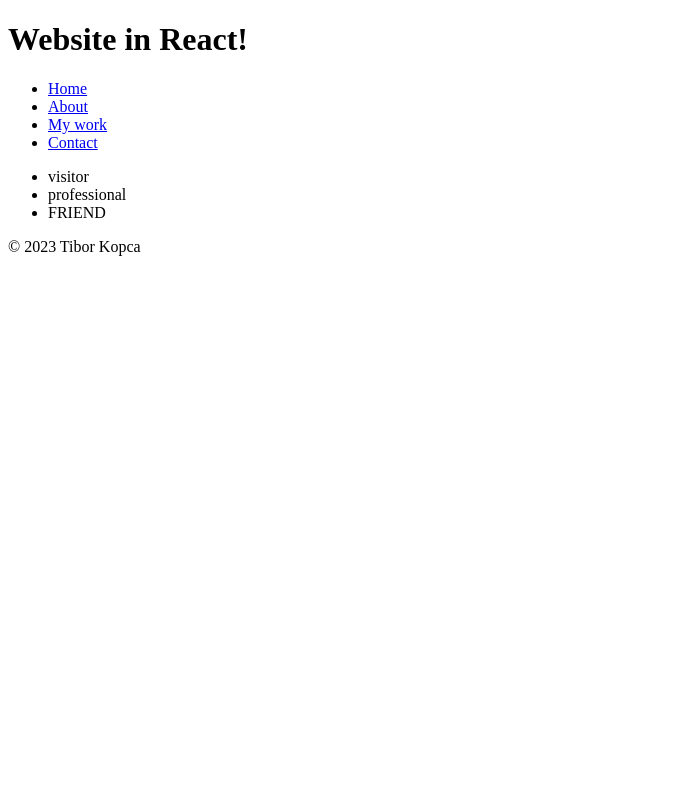
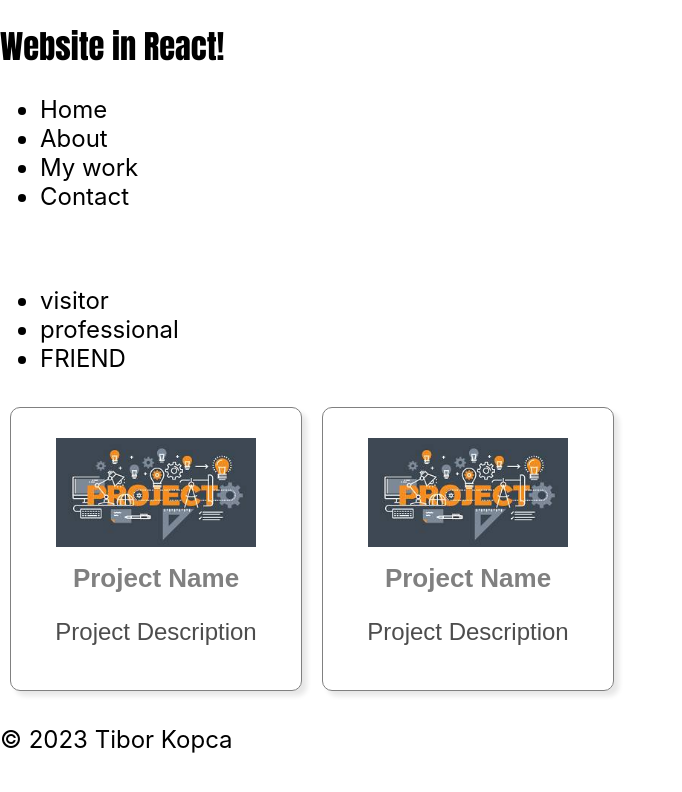
Before and after one commit to TiborKopca/ReactApp2023, a React (Vite) app: page / in a window 1280 px wide. Shown: the top 792 px of the page, without its empty margins (0-682 px from the left). Built offline with nearby package versions, Linux system fonts and the light colour scheme.

Commit message:
Added card component and todo

```diff
--- a/src/App.css
+++ b/src/App.css
@@ -1,7 +1,75 @@
-/*MEDIA QUERRIES*/
-@media screen and (max-width:768px){
+var{
+  --fontBaseColor: #444444;
+  --headingsColor: #222222;
+  --hyperlinksColor: #3b82f3;
+  --hyperlinksFocusColor: #1d4ed8;
+}
+
+/* BASE XS CSS/Mobile devices*/
+html{
+  /*small = 12px;*/
+  font-size: small;
+
+}
+body{
+  margin:0;
+  padding:0;
+  font-family: Inter, sans-serif;
+  color: var(--fontBaseColor);
+}
+h1,h2,h3,h4,h5,h6{
+  font-family: Impact, Haettenschweiler, 'Arial Narrow Bold', sans-serif;
+  font-weight: 600;
+  color: var(--headingsColor);
+}
+h1{ font-size: 2.5rem;}
+h2{ font-size: 2rem;}
+h3{ font-size: 1.75rem;}
+h4{ font-size: 1.5rem;}
+h5{ font-size: 1.25rem;}
+h6{ font-size: 1rem;}
+/*zmena farby na <a> nefunguje!*/
+a{
+  text-decoration: none;
+  color: var(--hyperlinksColor);
+}
+a:hover, a:focus{
+  color: var(--hyperlinksFocusColor);
+}
+
+header{
+  /*backup viewport, if the browser doesnt understand dvh/svh/lvh*/
+  min-height: 30vh;
+  min-height: 30svh;
+}
+
+
+
+
+
+
+/* MD CSS /Tablets */
+@media screen and (min-width:576px){
   body{
-    font-size:smaller;
+    font-size: medium;
+  }
+}
+/* MD CSS /Tablets */
+@media screen and (min-width:768px){
+  body{
+    font-size: large;
+  }
+}
+/* LG CSS /Desktop */
+@media screen and (min-width:992px){
+  body{
+    font-size: larger;
+  }
+}
+/* XL CSS /Extra large devices,TV */
+@media screen and (min-width:1200px){
+  body{
+    font-size: x-large;
   }
 }
 
--- a/src/Body.jsx
+++ b/src/Body.jsx
@@ -1,13 +1,18 @@
-function Body(){
+import Card from "./components/Card.jsx";
+function Body() {
   const visitor = "visitor";
   const employer = "professional";
   const friend = "friend";
-    return(
+  return (
+    <>
       <ul>
         <li>{visitor}</li>
         <li>{employer}</li>
         <li>{friend.toUpperCase()}</li>
       </ul>
+      <Card></Card>
+      <Card></Card>
+    </>
   );
 }
-export default Body
+export default Body;
--- /dev/null
+++ b/src/components/Card.jsx
@@ -0,0 +1,14 @@
+//if we want to import image from file structure
+import profilePicture from '../assets/images/project1.jpeg'
+
+function Card(){
+    return(
+        <div className="card">
+            <img className='cardImage' alt="Project picture alternate description" src={profilePicture}></img>
+            <h2 className='cardTitle'>Project Name</h2>
+            <p className='cardText'>Project Description</p>
+        </div>
+    );
+}
+
+export default Card
--- a/src/index.css
+++ b/src/index.css
@@ -1,3 +1,29 @@
+.card{
+  border: 1px solid hsl(0, 0%, 50%);
+  border-radius: 10px;
+  box-shadow: 5px 5px 5px hsla(0, 0%, 9%, 0.1);
+  padding: 20px;
+  margin: 10px;
+  text-align: center;
+  max-width: 250px;
+  display: inline-block;
+}
+.card .cardImage{
+  max-width: 80%;
+  /* width: 100%; */
+  height:auto;
+  margin:10px;
+}
+.cardTitle{
+  font-family: Arial, Helvetica, sans-serif;
+  margin:0;
+  color: hsl(0, 0%, 50%);
+}
+.card .cardText{
+  font-family: Arial, Helvetica, sans-serif;
+  color: hsl(0, 0%, 30%);
+}
+
 /* Default
 :root {
   font-family: Inter, system-ui, Avenir, Helvetica, Arial, sans-serif;
```
Also changed, not shown: src/TODO.md (added, +4 -0 lines), src/assets/images/project1.jpeg (added). Lines whose indentation alone changed are shown as unchanged.
